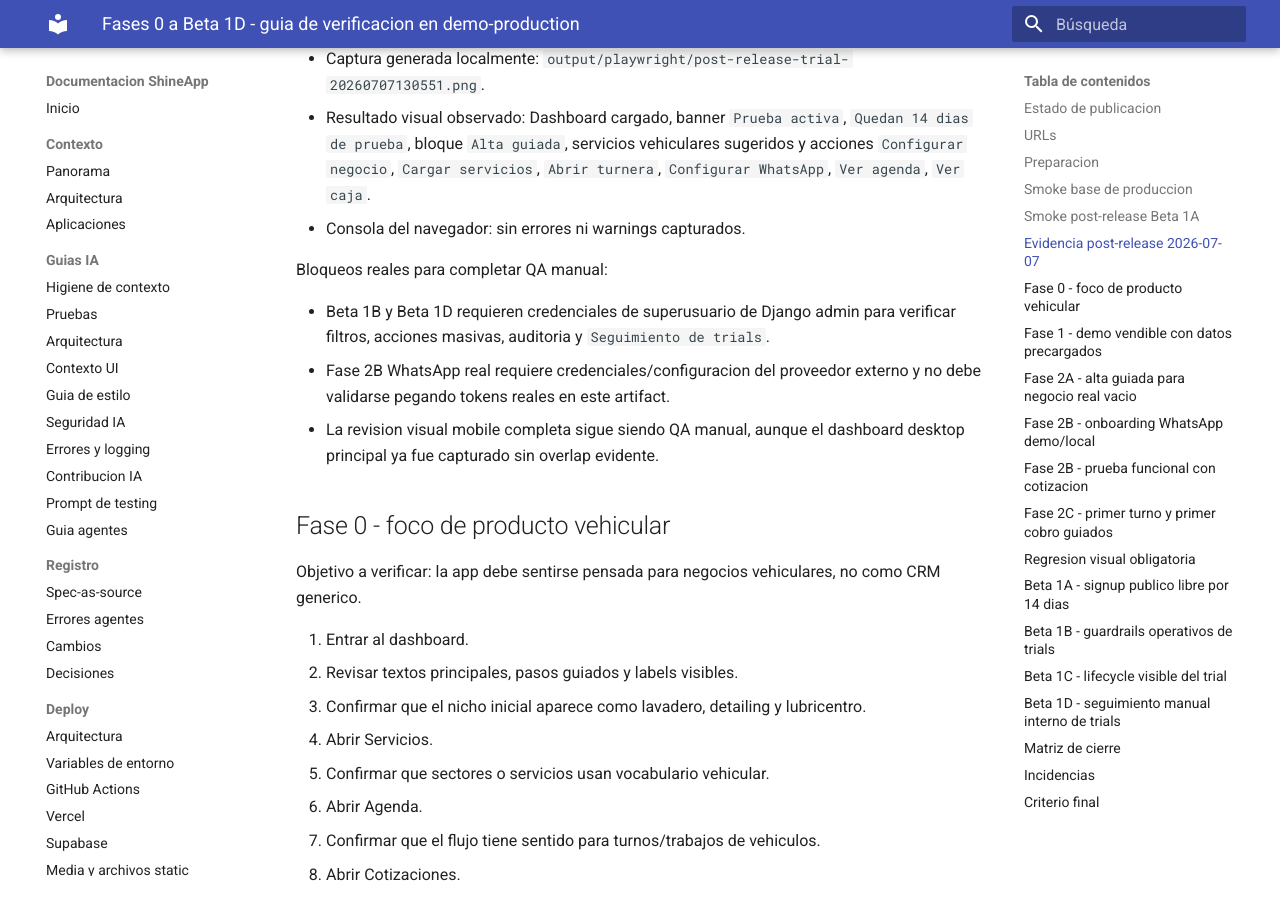
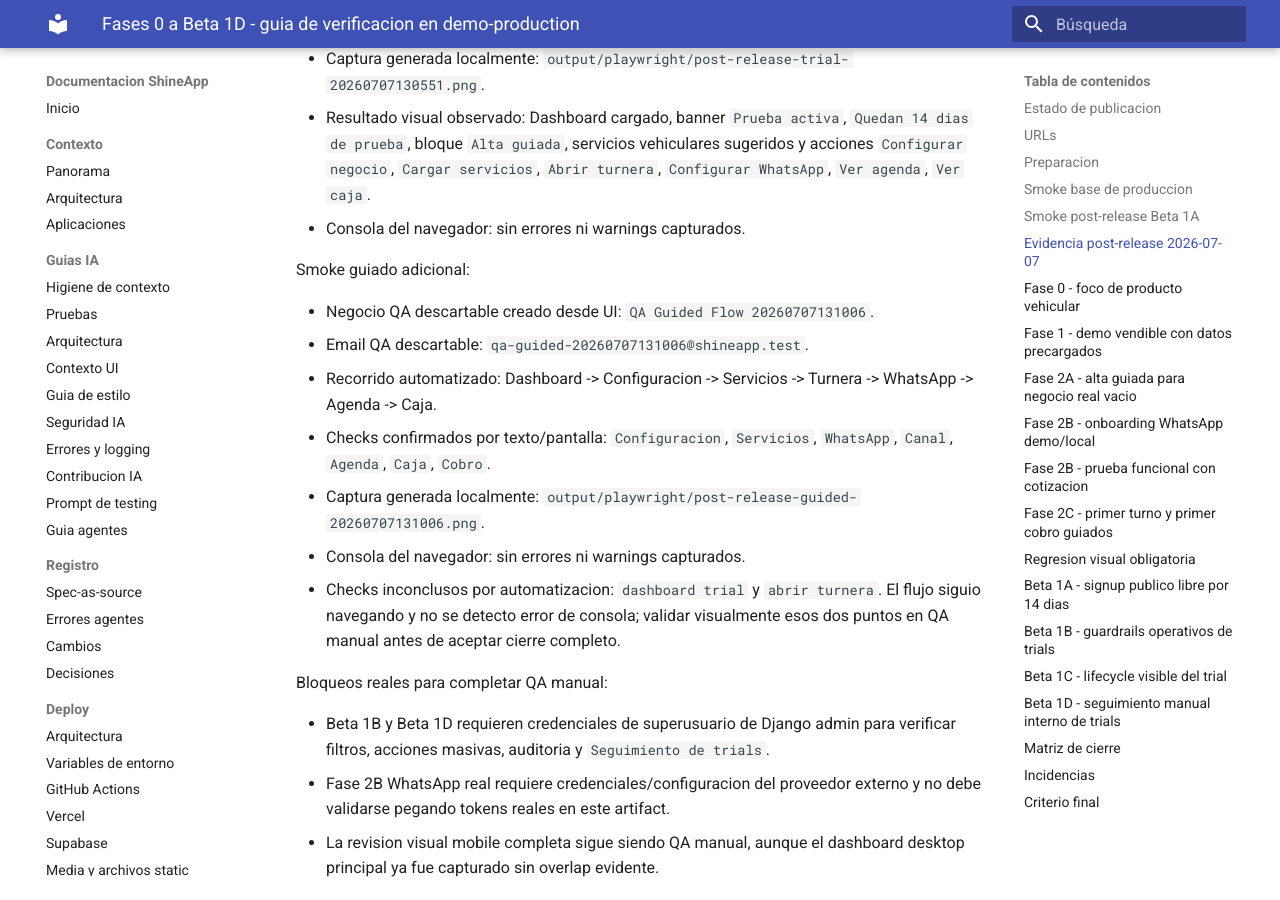
Before and after one commit to juanikitro/ShineApp, an MkDocs documentation site: the page built from docs/deployment/fase-2b-production-qa.md, in a window 1280 px wide and 900 px high, scrolled down 4428 px. Built offline with MkDocs 1.6.1 and Material for MkDocs 9.7.7, drawn with Linux system fonts in a browser that asks for light colours.

Commit message:
docs(qa): add guided flow smoke evidence

```diff
--- a/docs/deployment/fase-2b-production-qa.md
+++ b/docs/deployment/fase-2b-production-qa.md
@@ -148,6 +148,22 @@ Signup trial UI:
   sugeridos y acciones `Configurar negocio`, `Cargar servicios`,
   `Abrir turnera`, `Configurar WhatsApp`, `Ver agenda`, `Ver caja`.
 - Consola del navegador: sin errores ni warnings capturados.
+
+Smoke guiado adicional:
+
+- Negocio QA descartable creado desde UI:
+  `QA Guided Flow 20260707131006`.
+- Email QA descartable: `qa-guided-20260707131006@shineapp.test`.
+- Recorrido automatizado: Dashboard -> Configuracion -> Servicios ->
+  Turnera -> WhatsApp -> Agenda -> Caja.
+- Checks confirmados por texto/pantalla: `Configuracion`, `Servicios`,
+  `WhatsApp`, `Canal`, `Agenda`, `Caja`, `Cobro`.
+- Captura generada localmente:
+  `output/playwright/post-release-guided-20260707131006.png`.
+- Consola del navegador: sin errores ni warnings capturados.
+- Checks inconclusos por automatizacion: `dashboard trial` y `abrir turnera`.
+  El flujo siguio navegando y no se detecto error de consola; validar
+  visualmente esos dos puntos en QA manual antes de aceptar cierre completo.
 
 Bloqueos reales para completar QA manual:
 
```
